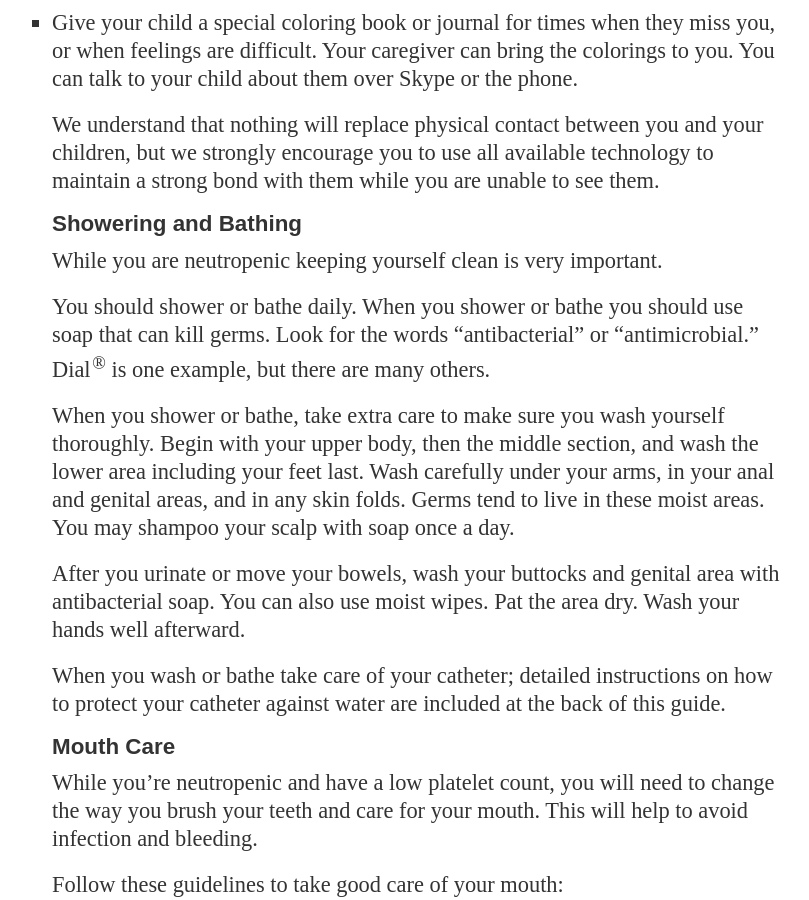
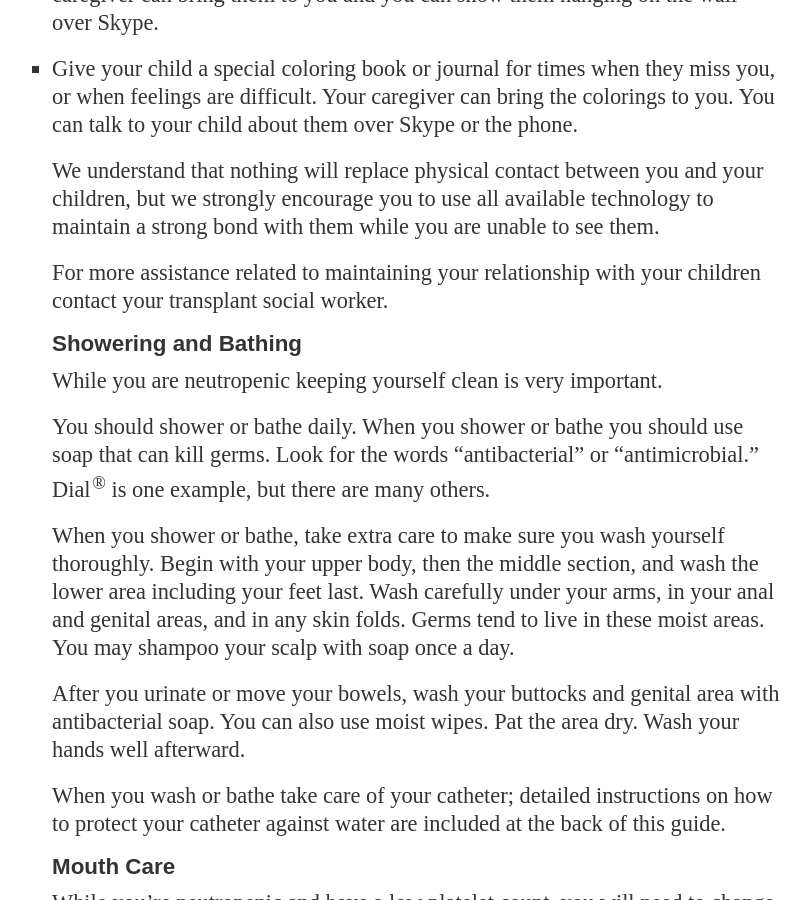
Before and after one commit to mskccpatiented/contentaudit, a Jekyll site: the page built from _posts/2012-11-19-auto-bmt-outpatient-guide-hybrid.md, in a window 1280 px wide and 900 px high, scrolled down 55590 px. Shown: the whole window, without its empty margins (108-917 px from the left). Built offline with Jekyll 4.4.1, drawn with Linux system fonts in a browser that asks for light colours; Markdown is read by kramdown in place of the engine named in the settings; some of the changed text lies outside the part shown.

Commit message:
BMT Patient Ed: adding childcare content provided by social work - minor tweaks

```diff
--- a/_posts/2012-11-19-auto-bmt-outpatient-guide-hybrid.md
+++ b/_posts/2012-11-19-auto-bmt-outpatient-guide-hybrid.md
@@ -610,6 +610,8 @@
 
 We have suggested ways for you to maintain a strong connection to your children while you are living at the local hotel/apartment later in this guide under "Living With Neutropenia."
 
+For more assistance related to childcare contact your transplant social worker.
+
 ### Making Arrangements for Your Pets
 Animals can carry diseases and may present risks to you while your immune system is compromised. During your transplant period (chemotherapy through recovery), you should minimize direct contact with animals. Your pets will not be able to stay with you at the hotel or apartment, so you should arrange for them to be cared for while you are away from home.
 
@@ -1015,6 +1017,8 @@
 
 We understand that nothing will replace physical contact between you and your children, but we strongly encourage you to use all available technology to maintain a strong bond with them while you are unable to see them.
 
+For more assistance related to maintaining your relationship with your children contact your transplant social worker.
+
 #### Showering and Bathing
 While you are neutropenic keeping yourself clean is very important.
 
```
Also changed, not shown: 1 other file.
